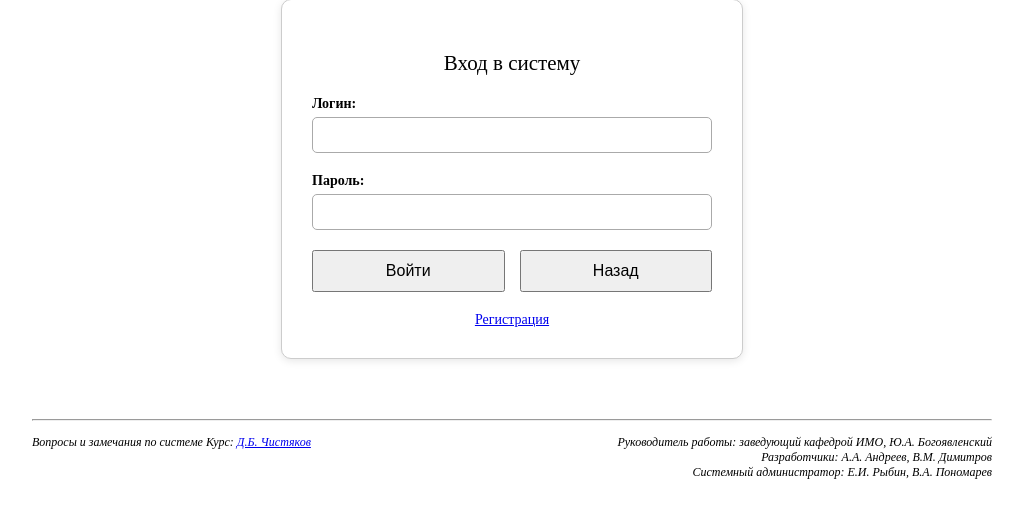
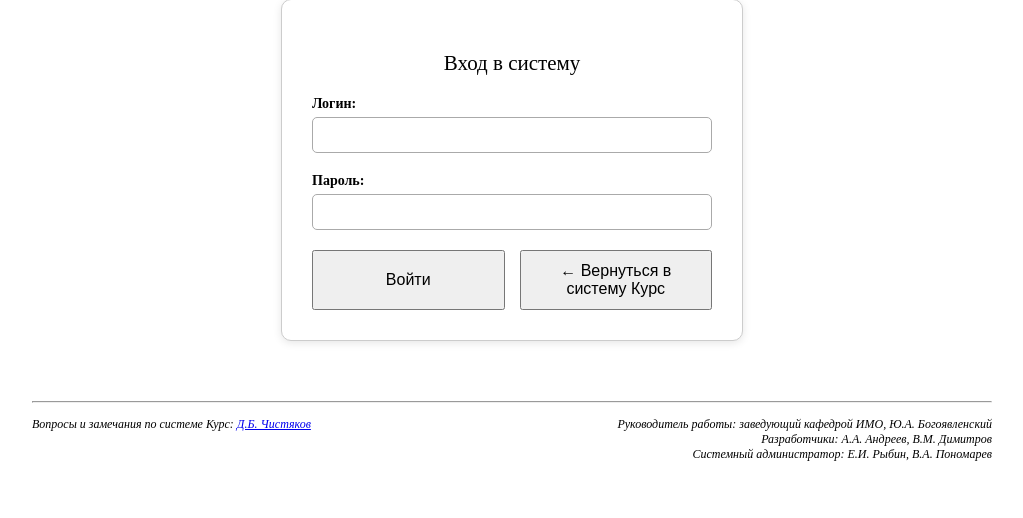
Before and after one commit to APXOHT322/KursFlask, a Flask app: page /login in a window 1280 px wide. Shown: the part 227-745 px from the top of the page, without its empty margins (128-1151 px from the left). Run offline with Flask 3, Linux system fonts and the light colour scheme; parts of the project's set-up code (start-up, migrations or seed data) failed here and were passed over.

Commit message:
Add files via upload

```diff
--- a/app/templates/login.html
+++ b/app/templates/login.html
@@ -5,6 +5,9 @@
 {% block content %}
 <div class="login-container">
     <h2>Вход в систему</h2>
+    {% if error %}
+        <p style="color:red;">{{ error }}</p>
+    {% endif %}
     <form action="/login" method="POST" class="login-form">
         <div class="form-group">
             <label for="login">Логин:</label>
@@ -16,11 +19,10 @@
         </div>
         <div class="button-group">
             <button type="submit">Войти</button>
-            <button type="button" onclick="window.location.href='http://localhost:3000/'">Назад</button>
+            <button type="button" onclick="window.location.href='http://localhost:3000/'">
+                ← Вернуться в систему Курс
+            </button>
         </div>
     </form>
-    <div class="register-link">
-        <a href="/register">Регистрация</a>
-    </div>
 </div>
 {% endblock %}
```
Also changed, not shown: app/templates/choose_courses.html (+8 -2 lines), app/templates/dashboard.html (+10 -4 lines).
